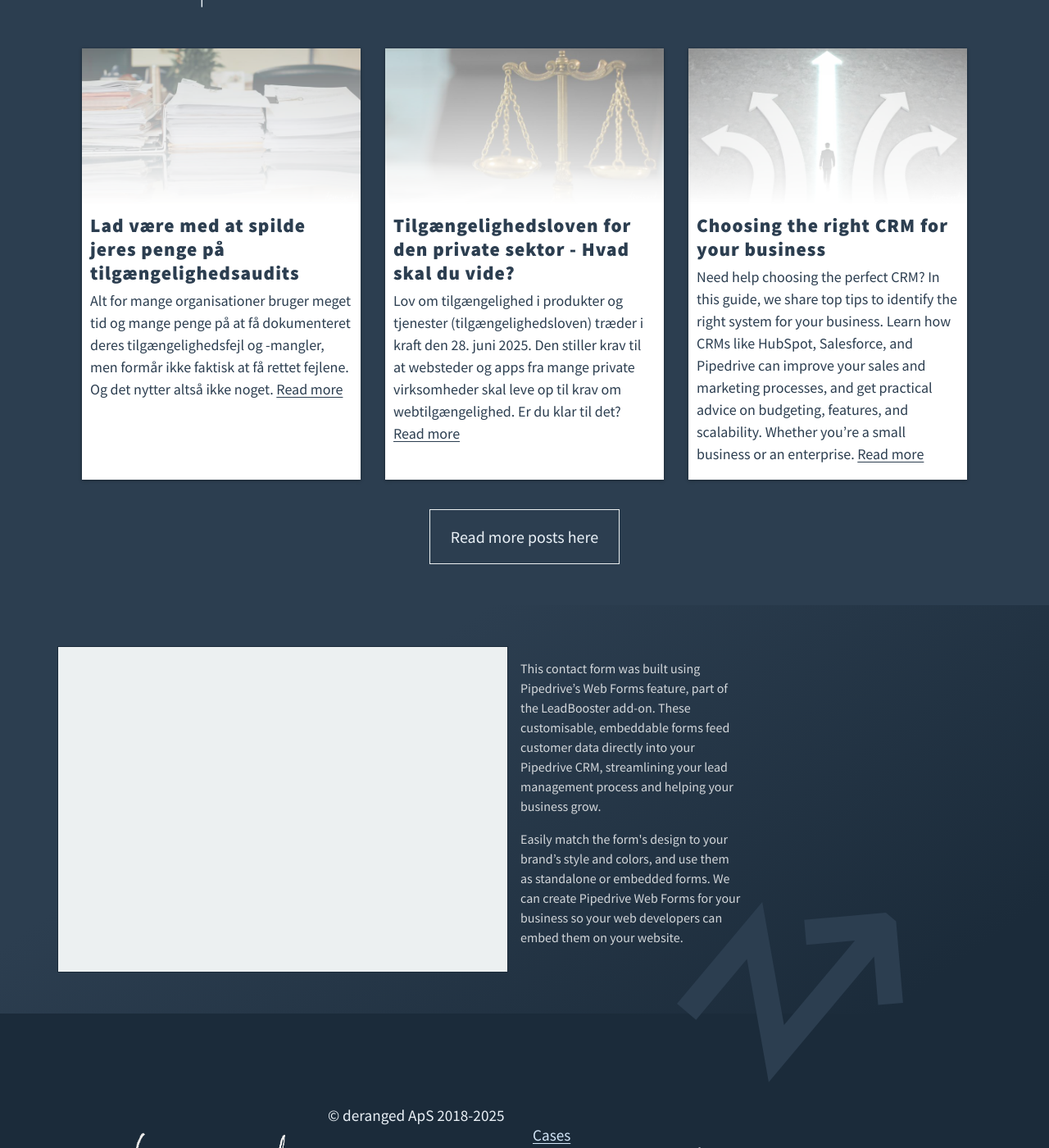
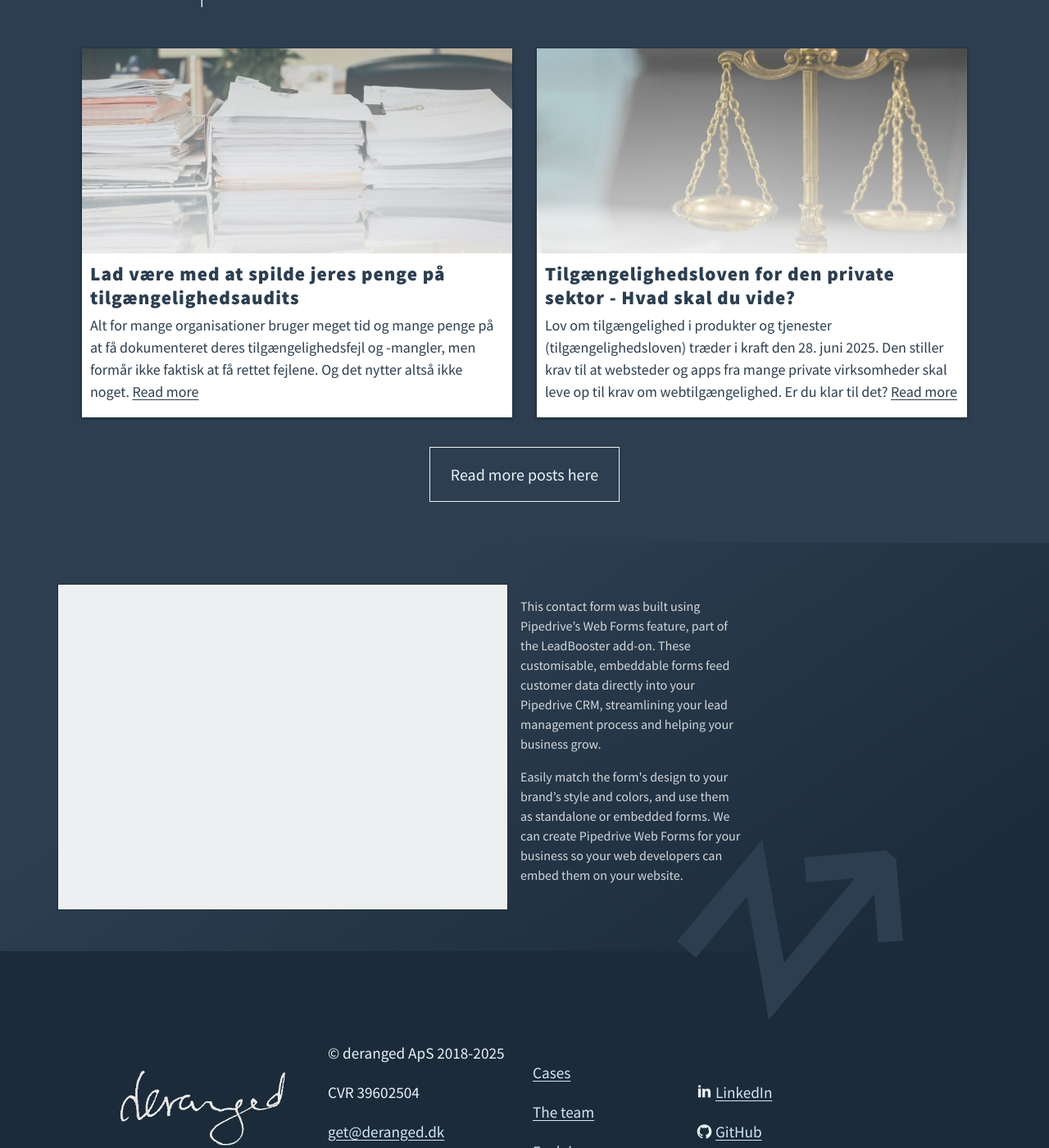
Before and after one commit to derangeddk/deranged.dk, a Jekyll site: the page built from _services/pipedrive.html, in a window 1280 px wide and 1400 px high, scrolled down 5358 px. Shown: the whole window at 82% size. Built offline with Jekyll 4.4.1, drawn with Linux system fonts in a browser that asks for light colours; some web fonts are replaced; comment, search, counter and statistics services are not loaded.

Commit message:
Changed latest posts layout to two columns, adjusted the thumbnail gradient opacity and increased padding bellow the section

```diff
--- a/_includes/latest-posts.html
+++ b/_includes/latest-posts.html
@@ -39,7 +39,7 @@
   grid-column-gap: 30px;
   grid-row-gap: 30px;
   grid-template-rows: auto;
-  grid-template-columns: 1fr 1fr 1fr;
+  grid-template-columns: 1fr 1fr;
   font-size: 18px;
   padding: 0 100px 2em;
   max-width: 1400px;
@@ -52,7 +52,6 @@
     padding: 2em 2em 2em;
   }
   .latest-posts__list-container {
-    grid-template-columns: 1fr 1fr;
     grid-row-gap: 16px;
     grid-column-gap: 16px;
     padding-left: 2em;
@@ -82,7 +81,6 @@
   transition: transform 0.3s, box-shadow 0.3s;
   display: flex;
   flex-direction: column;
-  align-items: stretch;
 }
 
 .latest-posts__list-item:hover {
@@ -91,16 +89,18 @@
 }
 
 .latest-posts__list-item-thumbnail {
+  max-height: 250px;
   max-width: 100%;
+  object-fit: cover;
   mask-image: linear-gradient(
     to top,
-    rgba(0, 0, 0, 0) 0%,
-    rgba(0, 0, 0, 0.6) 100%
+    rgba(0, 0, 0, 0.2) 0%,
+    rgba(0, 0, 0, 0.8) 100%
   );
   -webkit-mask-image: linear-gradient(
     to top,
-    rgba(0, 0, 0, 0) 0%,
-    rgba(0, 0, 0, 0.6) 100%
+    rgba(0, 0, 0, 0.2) 0%,
+    rgba(0, 0, 0, 0.8) 100%
   );
 }
 
--- a/_layouts/post.html
+++ b/_layouts/post.html
@@ -160,7 +160,7 @@ layout: default
   </div>
 </main>
 
-{% include latest-posts.html post='true' limit=3 %}
+{% include latest-posts.html post='true' limit=2 %}
 
 {% include team-and-smv-digital.html %}
 
--- a/_layouts/services.html
+++ b/_layouts/services.html
@@ -365,7 +365,7 @@ layout: default
 {% if page.custom-form == nil %}
   {% include trusted.html %}
 
-  {% include latest-posts.html limit=3 %}
+  {% include latest-posts.html limit=2 %}
 
   {% include get_a_quote.html subject=page.title %}
 {% endif %}
--- a/_services/pipedrive.html
+++ b/_services/pipedrive.html
@@ -181,7 +181,7 @@ top-section: "
 
 {% include trusted.html %}
 
-{% include latest-posts.html limit=3 %}
+{% include latest-posts.html limit=2 %}
 
 <section class="contact" id="contact">
   <div
```
